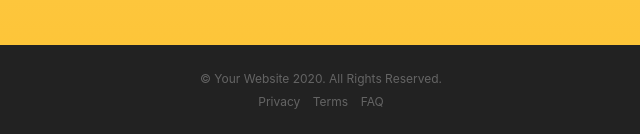
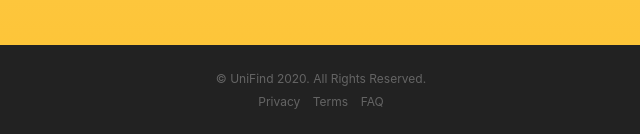
Before and after one commit to unifind2020/home, a website with bundled scripts: page index.html in a window 1280 px wide. Shown: the part 3727-3861 px from the top of the page, 319-959 px from the left. Built offline with nearby package versions, Linux system fonts and the light colour scheme; a web font is replaced by a local one.

Commit message:
Update index.html

```diff
--- a/index.html
+++ b/index.html
@@ -197,7 +197,7 @@
 
   <footer>
     <div class="container">
-      <p>&copy; Your Website 2020. All Rights Reserved.</p>
+      <p>&copy; UniFind 2020. All Rights Reserved.</p>
       <ul class="list-inline">
         <li class="list-inline-item">
           <a href="#">Privacy</a>
```
